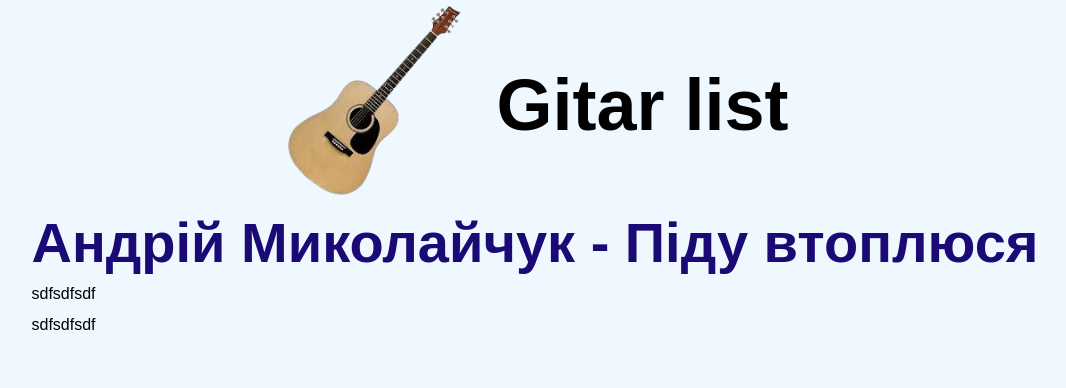
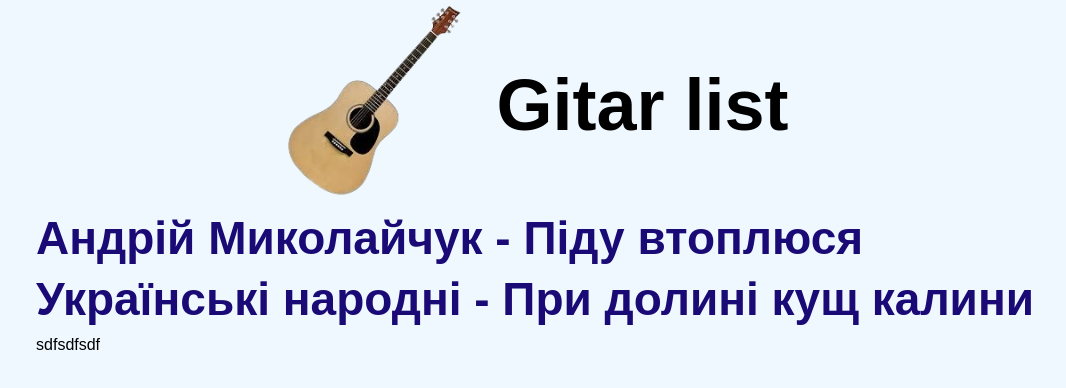
Before and after one commit to ArtemPaskall/gitar-list, a plain HTML site: page index.html in a window 1280 px wide. Shown: the whole page, without its empty margins (105-1171 px from the left). Drawn offline with Linux system fonts and the light colour scheme.

Commit message:
add more songs

```diff
--- a/index.html
+++ b/index.html
@@ -22,7 +22,13 @@
           Андрій Миколайчук - Піду втоплюся
         </a>
       </li>
-      <li>sdfsdfsdf</li>
+      <li>
+        <a
+          href="https://mychords.net/uk/ukrayinski-narodni/124251-ukrayinski-narodni-pri-dolini-kushh-kalini-am.html"
+        >
+          Українські народні - При долині кущ калини
+        </a>
+      </li>
       <li>sdfsdfsdf</li>
     </ul>
   </body>
--- a/style/style.css
+++ b/style/style.css
@@ -4,6 +4,7 @@ body {
   justify-content: center;
   align-items: center;
   background-color: aliceblue;
+  margin: 0 20px;
 }
 .header-1 {
   font-size: 72px;
@@ -15,7 +16,7 @@ body li {
   margin-top: 15px;
 }
 li a {
-  font-size: 56px;
+  font-size: 46px;
   font-weight: 600;
   color: rgb(26, 10, 117);
   margin-top: 15px;
```
